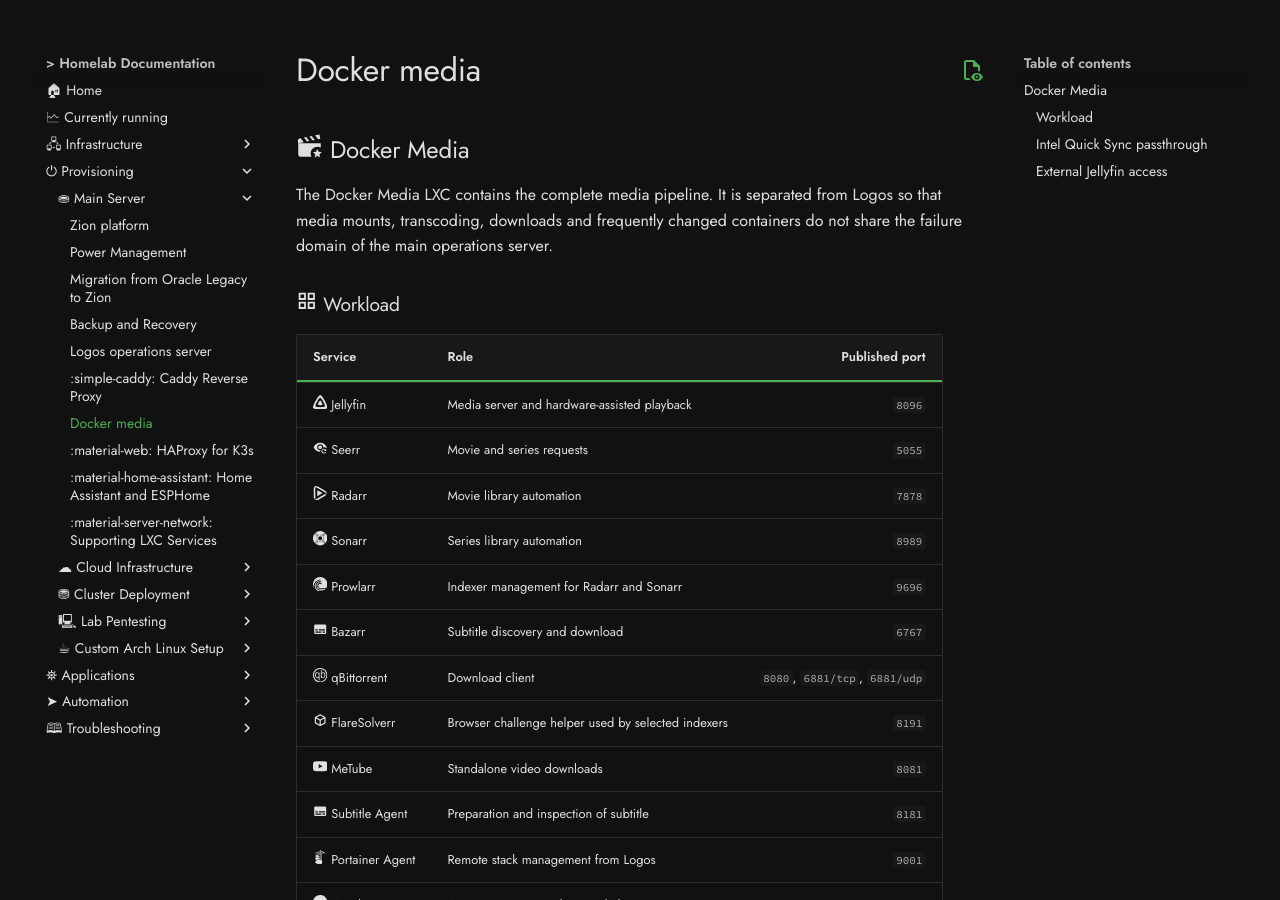
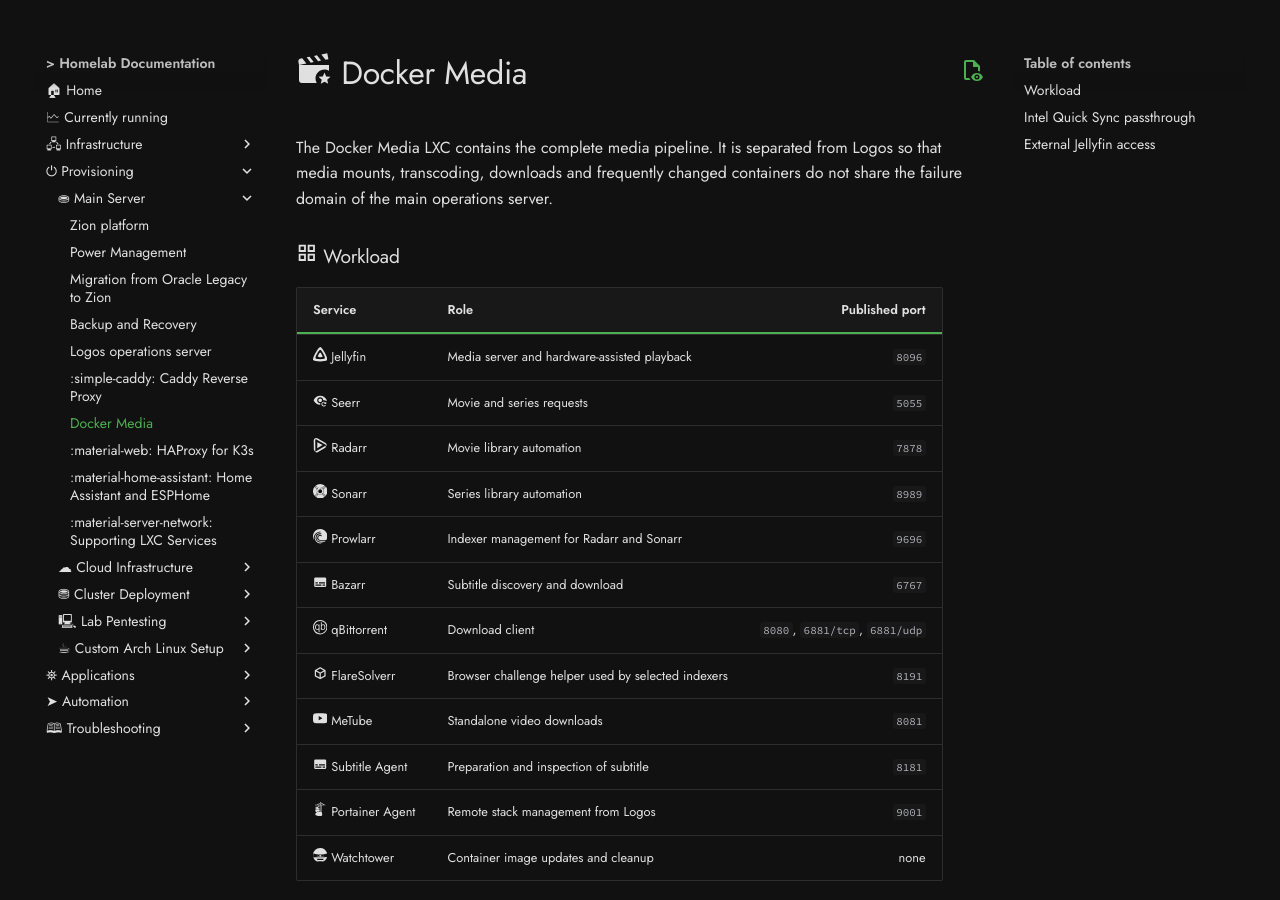
Before and after one commit to kCn3333/homelab, an MkDocs documentation site: the page built from docs/zion/docker-media.md, in a window 1280 px wide and 900 px high. Built offline with MkDocs 1.6.1 and Material for MkDocs 9.7.7, drawn with Linux system fonts in a browser that asks for light colours; comment, search, counter and statistics services are not loaded.

Commit message:
docs: document docker media

```diff
--- a/docs/zion/docker-media.md
+++ b/docs/zion/docker-media.md
@@ -1,4 +1,4 @@
-## :material-movie-open-star: Docker Media
+# :material-movie-open-star: Docker Media
 
 The Docker Media LXC contains the complete media pipeline. It is separated from Logos so that media mounts, transcoding, downloads and frequently changed containers do not share the failure domain of the main operations server.
 
```
